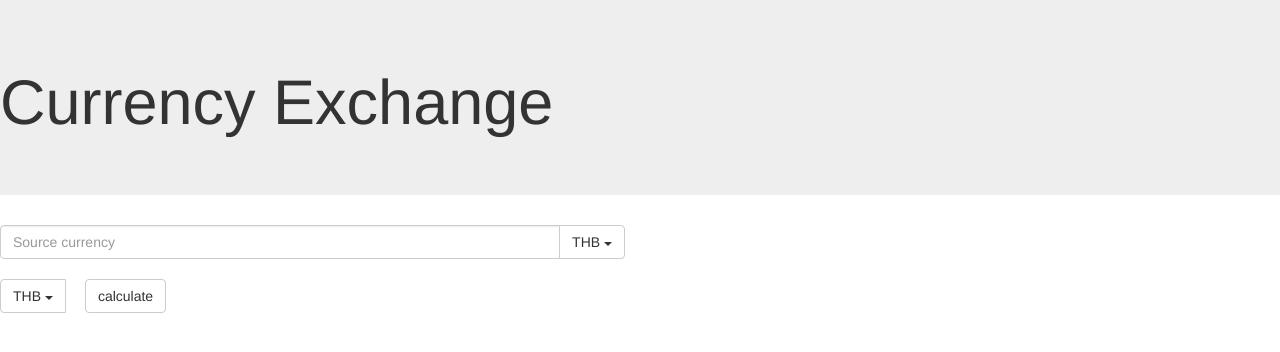
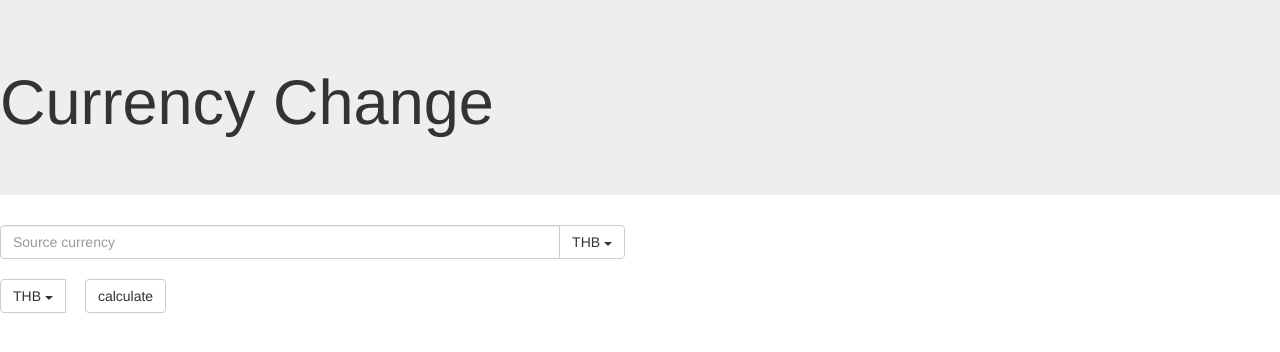
Before and after one commit to chartchai/323-currencyexchange, an Angular app: page /currency in a window 1280 px wide. Shown: the top 352 px of the page. Built offline with nearby package versions, Linux system fonts and the light colour scheme.

Commit message:
add the first bug, the currency exchage name

```diff
--- a/src/app/currency/currency.component.ts
+++ b/src/app/currency/currency.component.ts
@@ -20,7 +20,7 @@ export class CurrencyComponent implements OnInit {
   constructor(private route: ActivatedRoute) {}
   ngOnInit() {
     this.currencyList = [];
-    this.title = 'Currency Exchange';
+    this.title = 'Currency Change';
     this.currencyList.push('THB');
     this.currencyList.push('USD');
     this.currencyList.push('EUR');
```
